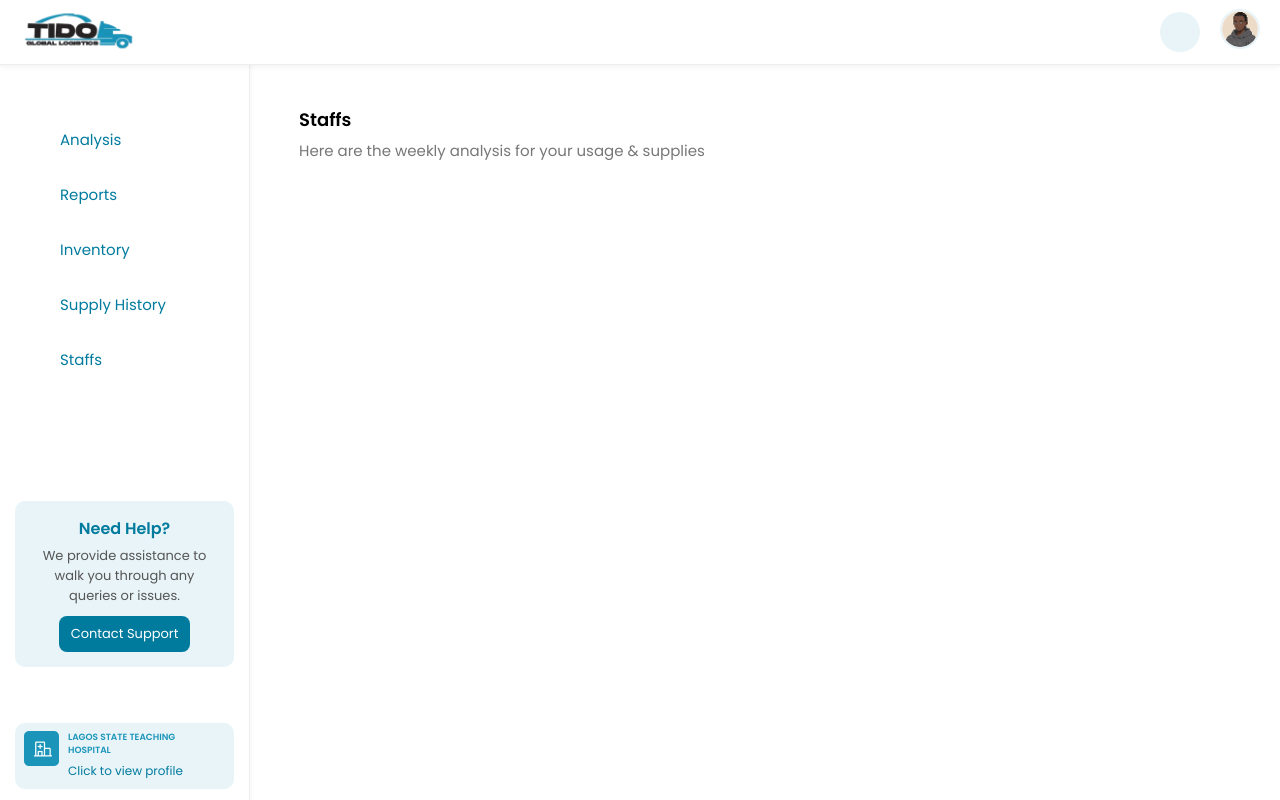
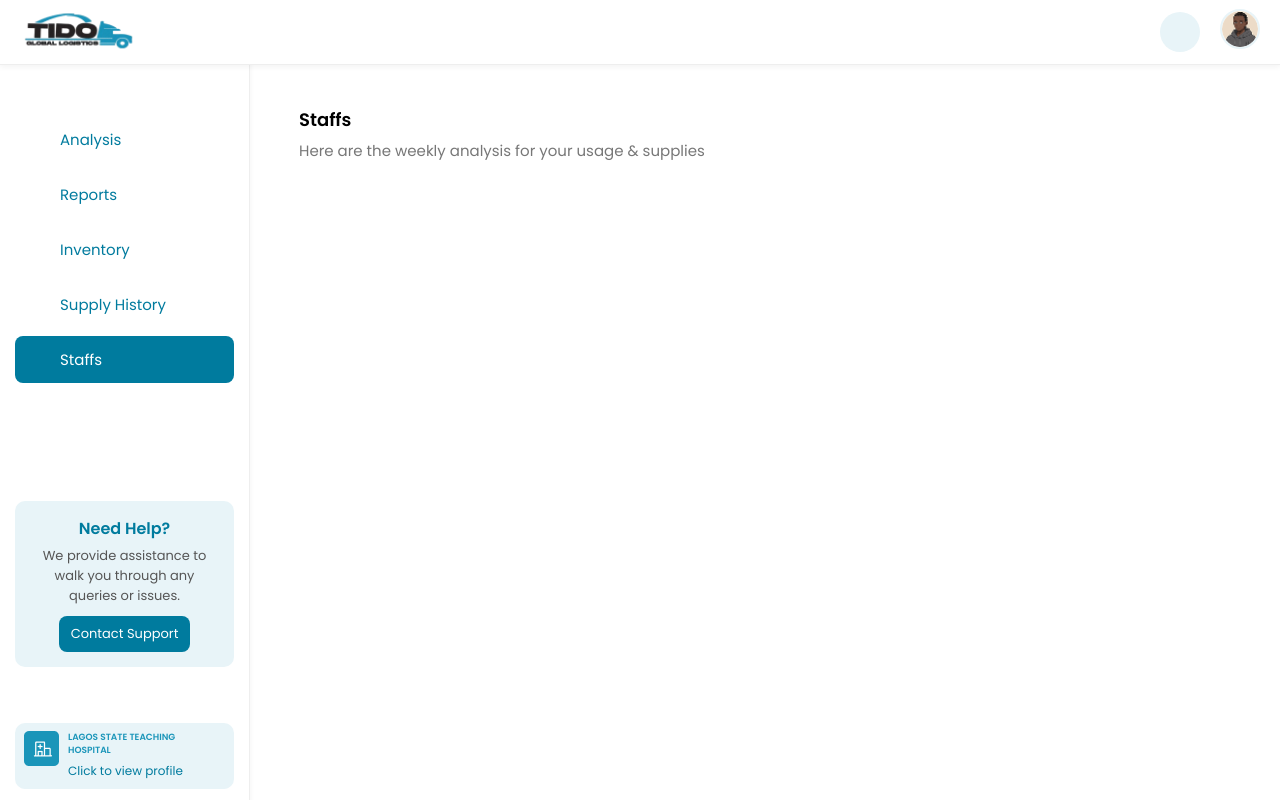
Before and after one commit to leewebstechnologies/biomed, a Next.js app: page /dashboard/staffs in a window 1280 px wide. Built offline with nearby package versions, Linux system fonts and the light colour scheme; some icons are missing.

Commit message:
add active link

```diff
--- a/app/components/sidebar/Sidebar.tsx
+++ b/app/components/sidebar/Sidebar.tsx
@@ -1,30 +1,59 @@
-// import Image from "next/image";
+"use client";
+
 import Image from "next/image";
+import Link from "next/link";
+import { usePathname } from "next/navigation";
+import clsx from "clsx";
 import styles from "./sidebar.module.css";
-import Link from "next/link";
 
 const Sidebar = () => {
+  const pathname = usePathname();
+
   return (
     <aside className={styles.sidebar}>
       <nav className={styles.nav}>
         <ul className={styles.ul}>
-          <li className={styles.li}>
+          <li
+            className={clsx(styles.li, {
+              [styles.active]: pathname === "/dashboard/analysis",
+            })}
+          >
             <i className="fa-solid fa-chart-line"></i>
             <Link href="/dashboard/analysis">Analysis</Link>
           </li>
-          <li className={styles.li}>
+
+          <li
+            className={clsx(styles.li, {
+              [styles.active]: pathname === "/dashboard/reports",
+            })}
+          >
             <i className="fa-regular fa-file-lines"></i>
             <Link href="/dashboard/reports">Reports</Link>
           </li>
-          <li className={styles.li}>
+
+          <li
+            className={clsx(styles.li, {
+              [styles.active]: pathname === "/dashboard/inventory",
+            })}
+          >
             <i className="fa-solid fa-boxes-stacked"></i>
             <Link href="/dashboard/inventory">Inventory</Link>
           </li>
-          <li className={styles.li}>
+
+          <li
+            className={clsx(styles.li, {
+              [styles.active]: pathname === "/dashboard/history",
+            })}
+          >
             <i className="fa-solid fa-clock-rotate-left"></i>
             <Link href="/dashboard/history">Supply History</Link>
           </li>
-          <li className={styles.li}>
+
+          <li
+            className={clsx(styles.li, {
+              [styles.active]: pathname === "/dashboard/staffs",
+            })}
+          >
             <i className="fa-regular fa-user"></i>
             <Link href="/dashboard/staffs">Staffs</Link>
           </li>
@@ -38,6 +67,7 @@ const Sidebar = () => {
         </p>
         <button className={styles.supportBtn}>Contact Support</button>
       </div>
+
       <div className={styles.viewProfile}>
         <Image
           src="/images/hospital.png"
@@ -46,7 +76,7 @@ const Sidebar = () => {
           alt="hospital icon"
           className={styles.hospitalIcon}
         />
-        <div className="viewProfileContent">
+        <div className={styles.viewProfileContent}>
           <p className={styles.hospitalName}>LAGOS STATE TEACHING HOSPITAL</p>
           <Link href="/profile" className={styles.profileLink}>
             Click to view profile
@@ -56,4 +86,5 @@ const Sidebar = () => {
     </aside>
   );
 };
+
 export default Sidebar;
--- a/app/components/sidebar/sidebar.module.css
+++ b/app/components/sidebar/sidebar.module.css
@@ -128,9 +128,16 @@
   text-decoration: none;
 }
 
-/* .profileLink:hover {
-  text-decoration: underline;
-} */
+.li.active,
+.nav li.active {
+  background-color: #007b9e;
+  color: #fff;
+}
+
+.li.active i {
+  color: #fff;
+}
+
 
 @media (max-width: 992px) {
   .sidebar {
--- a/package.json
+++ b/package.json
@@ -9,6 +9,7 @@
     "lint": "eslint"
   },
   "dependencies": {
+    "clsx": "^2.1.1",
     "next": "15.5.4",
     "react": "19.1.0",
     "react-dom": "19.1.0"
```
Also changed, not shown: 1 other file (tests, documents, lock files or other folders).
